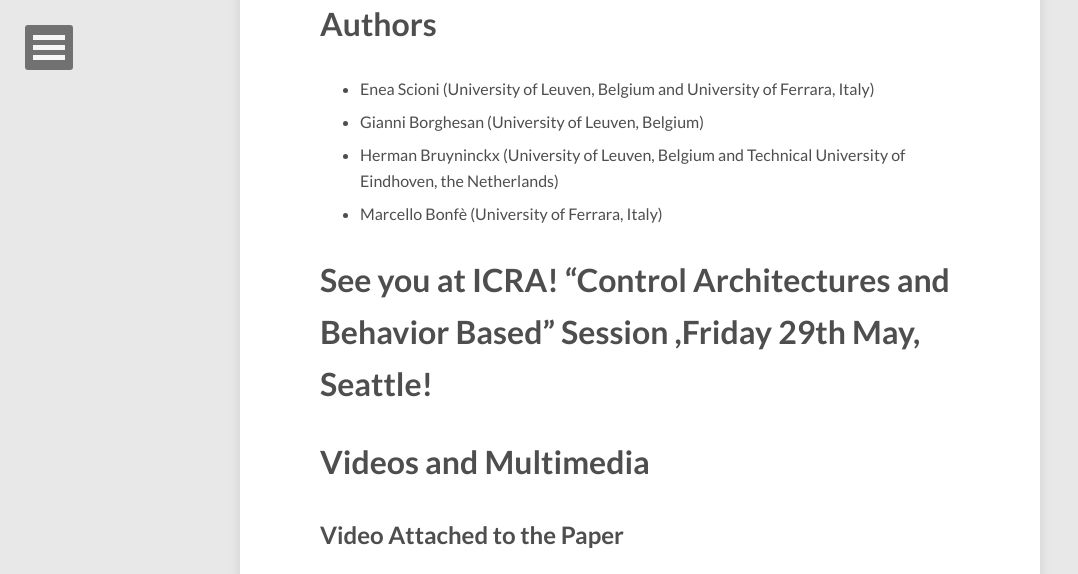
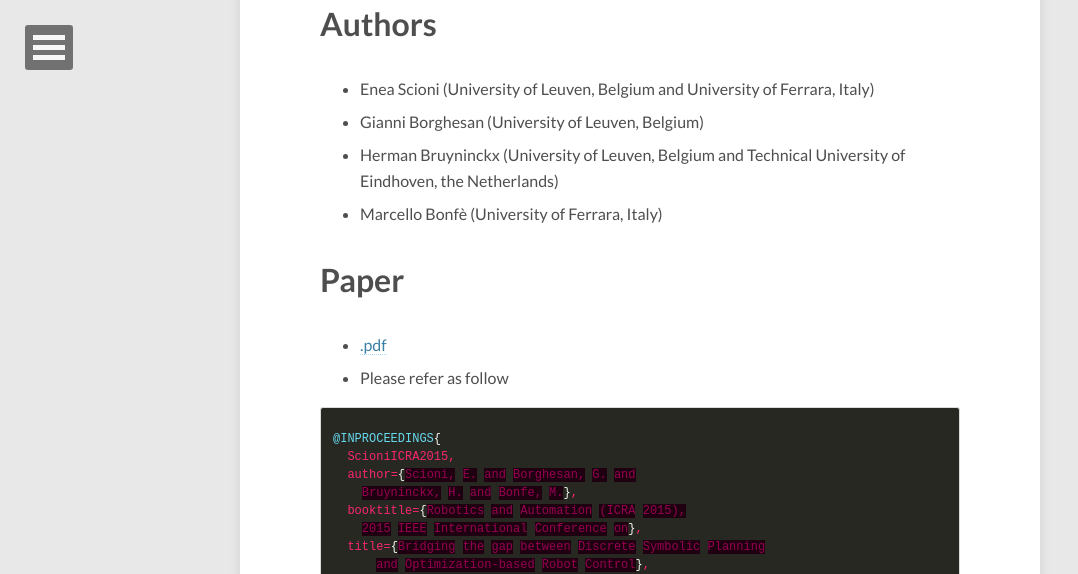
Before and after one commit to haianos/haianos.github.io, a Jekyll site: the page built from research/publications/icra2015.md, in a window 1280 px wide and 1400 px high, scrolled down 816 px. Shown: the top 574 px of the window, without its empty margins (0-1078 px from the left). Built offline with Jekyll 4.4.1, drawn with Linux system fonts in a browser that asks for light colours; nearby versions of some CDN libraries; some of the changed text lies outside the part shown; grey boxes are pictures that could not be loaded.

Commit message:
update icra2015 after conference

```diff
--- a/research/publications/icra2015.md
+++ b/research/publications/icra2015.md
@@ -27,7 +27,25 @@ considering an “open drawer” scenario.
   * Herman Bruyninckx (University of Leuven, Belgium and Technical University of Eindhoven, the Netherlands)
   * Marcello Bonfè (University of Ferrara, Italy)
 
-# See you at ICRA! "Control Architectures and Behavior Based" Session ,Friday 29th May, Seattle!
+
+# Paper
+
+  * [.pdf](http://people.mech.kuleuven.be/~u0072295/papers/Scioni_icra2015.pdf)
+  * Please refer as follow
+{% highlight css %}
+@INPROCEEDINGS{
+  ScioniICRA2015,
+  author={Scioni, E. and Borghesan, G. and
+    Bruyninckx, H. and Bonfe, M.},
+  booktitle={Robotics and Automation (ICRA 2015),
+    2015 IEEE International Conference on},
+  title={Bridging the gap between Discrete Symbolic Planning
+      and Optimization-based Robot Control},
+  year={2015},
+  month={May},
+  pages={5075-5081}
+}
+{% endhighlight %}
 
 # Videos and Multimedia
 
```
Also changed, not shown: other parts of research/publications/icra2015.md (+0 -4 lines), research/publications/iros2014.md (+1 -1 lines).
